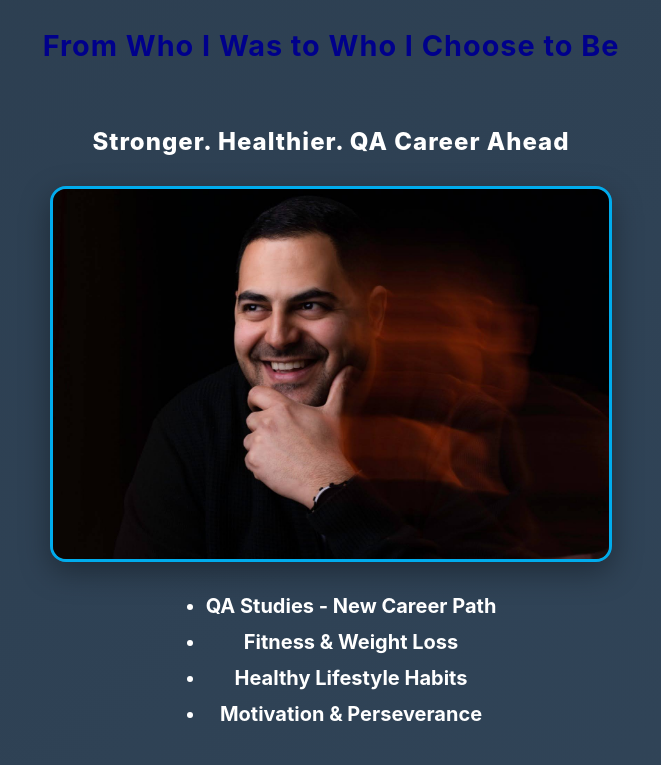
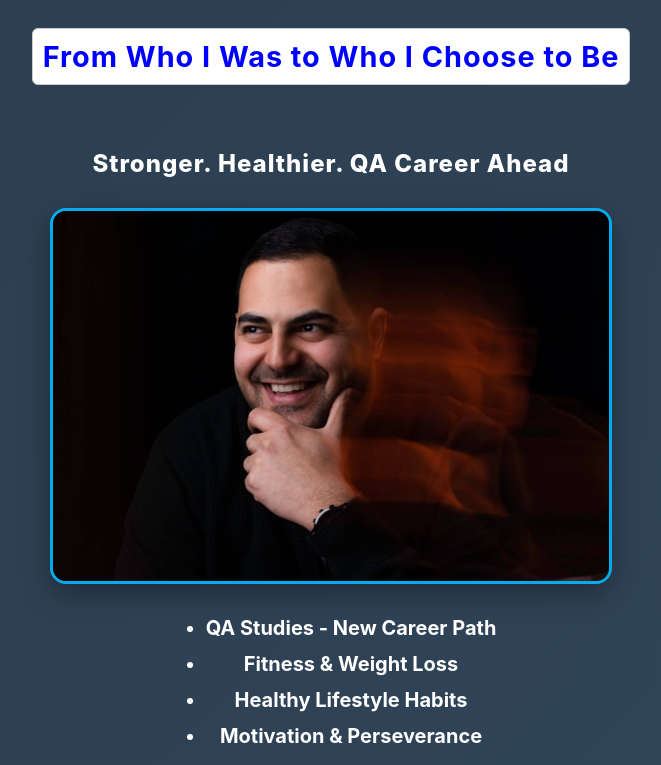
Before and after one commit to yossinativ/my-site, a plain HTML site: page index.html in a window 1280 px wide. Shown: the part 100-865 px from the top of the page, without its empty margins (309-970 px from the left). Drawn offline with Linux system fonts and the light colour scheme.

Commit message:
Add files via upload

```diff
--- a/styles.css
+++ b/styles.css
@@ -79,5 +79,11 @@ a:hover {
 }
 
 .myblue {
-	color:darkblue
+  color: blue;
+  text-align: center;
+  /* קוד הרקע שנוסף: */
+  background-color: white;
+  padding: 10px;
+  border: 1px solid #ccc;
+  border-radius: 6px;
 }
```
